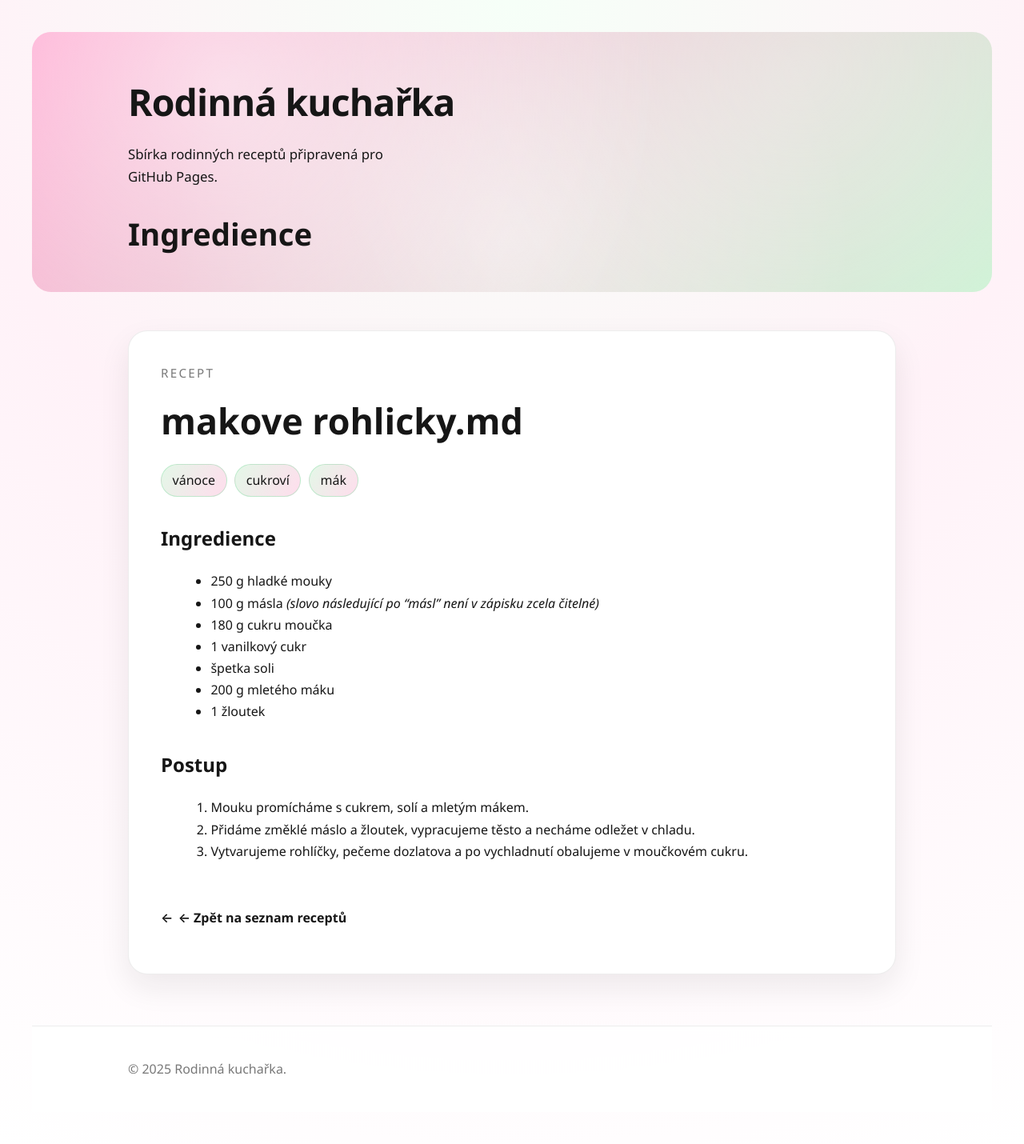
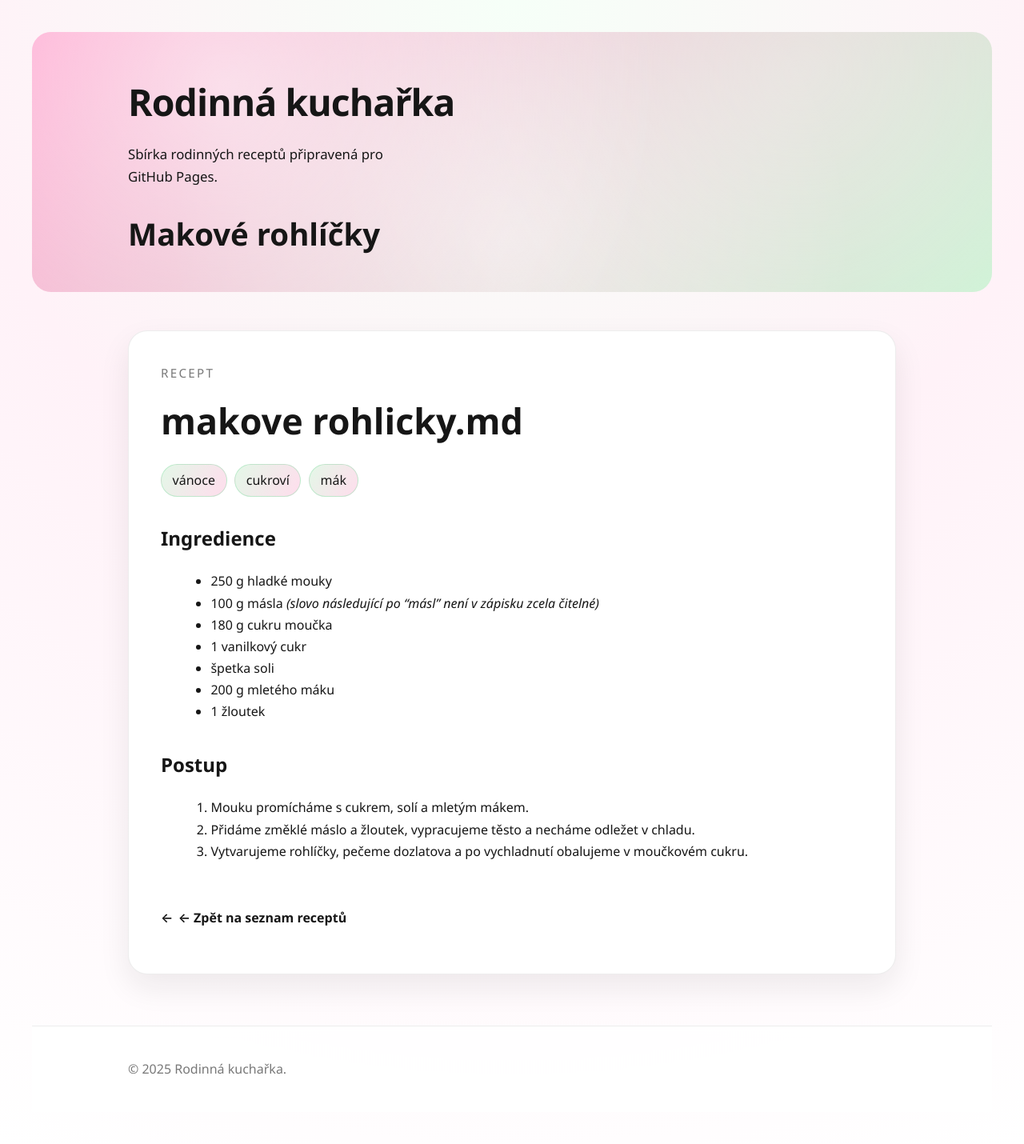
Before and after one commit to lamanchy/cookbook, a Jekyll site: the page built from recipes/makove-rohlicky.md, in a window 1280 px wide. Shown: the whole page at 80% size. Built offline with Jekyll 4.4.1, drawn with Linux system fonts in a browser that asks for light colours; our own code applies the rules of GitHub Pages for plain Markdown files.

Commit message:
recipes/makove-rohlicky.md updated from https://stackedit.io/

```diff
--- a/recipes/makove-rohlicky.md
+++ b/recipes/makove-rohlicky.md
@@ -1,4 +1,5 @@
 ---
+title: "Makové rohlíčky"
 tags:
   - vánoce
   - cukroví
```
Also changed, not shown: other parts of recipes/makove-rohlicky.md (+3 -0 lines).
